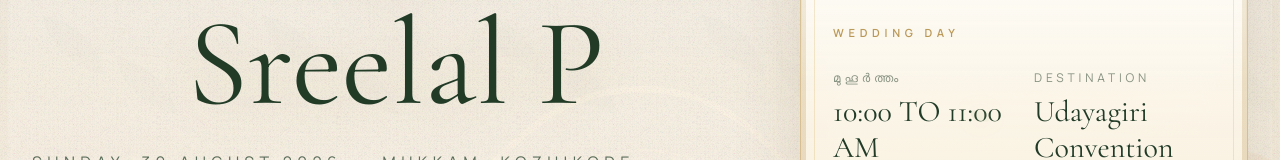
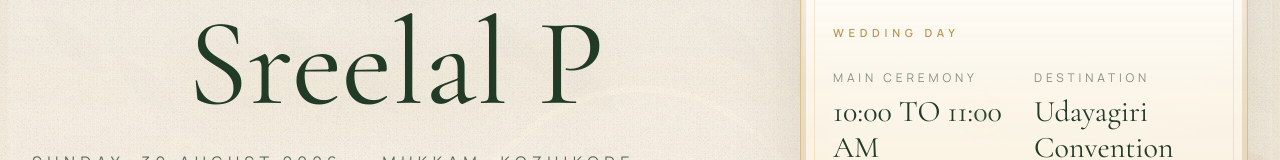
Before and after one commit to anandh-05/wedding-card, a React (Vite) app: page / in a window 1280 px wide. Shown: the part 485-645 px from the top of the page. Built offline with nearby package versions, Linux system fonts and the light colour scheme.

Commit message:
changed main ceremony

```diff
--- a/src/components/HeroSection.jsx
+++ b/src/components/HeroSection.jsx
@@ -70,7 +70,7 @@ export default function HeroSection({ hero }) {
             <div className="mt-6 grid gap-5 sm:mt-7 sm:grid-cols-2">
               <div className="space-y-2">
                 <p className="text-xs uppercase tracking-[0.32em] text-ivory/55">
-                  മുഹൂർത്തം
+                  Main Ceremony
                 </p>
                 <p className="font-heading text-3xl text-ivory">{hero.ceremonyTime}</p>
               </div>
```
